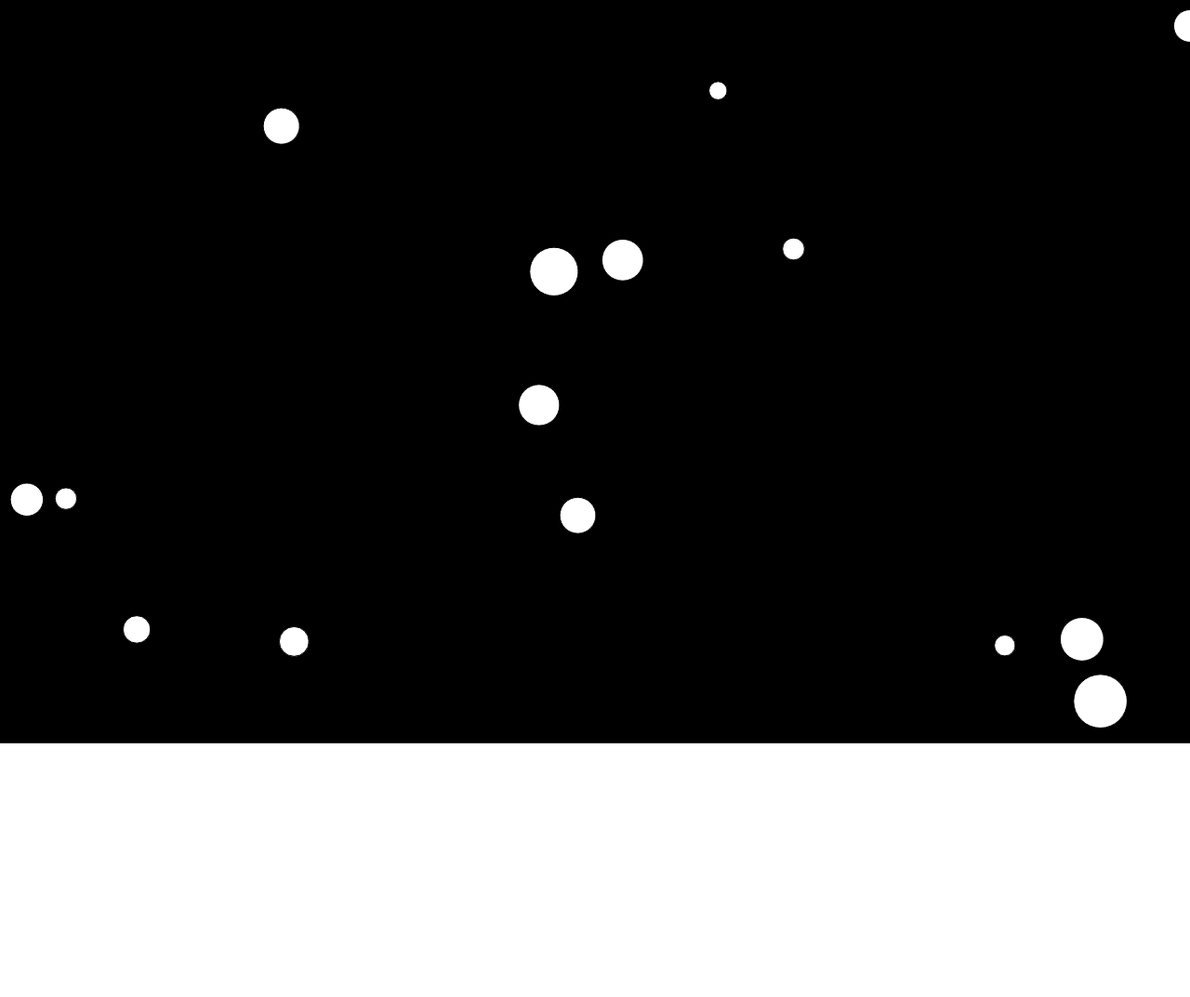
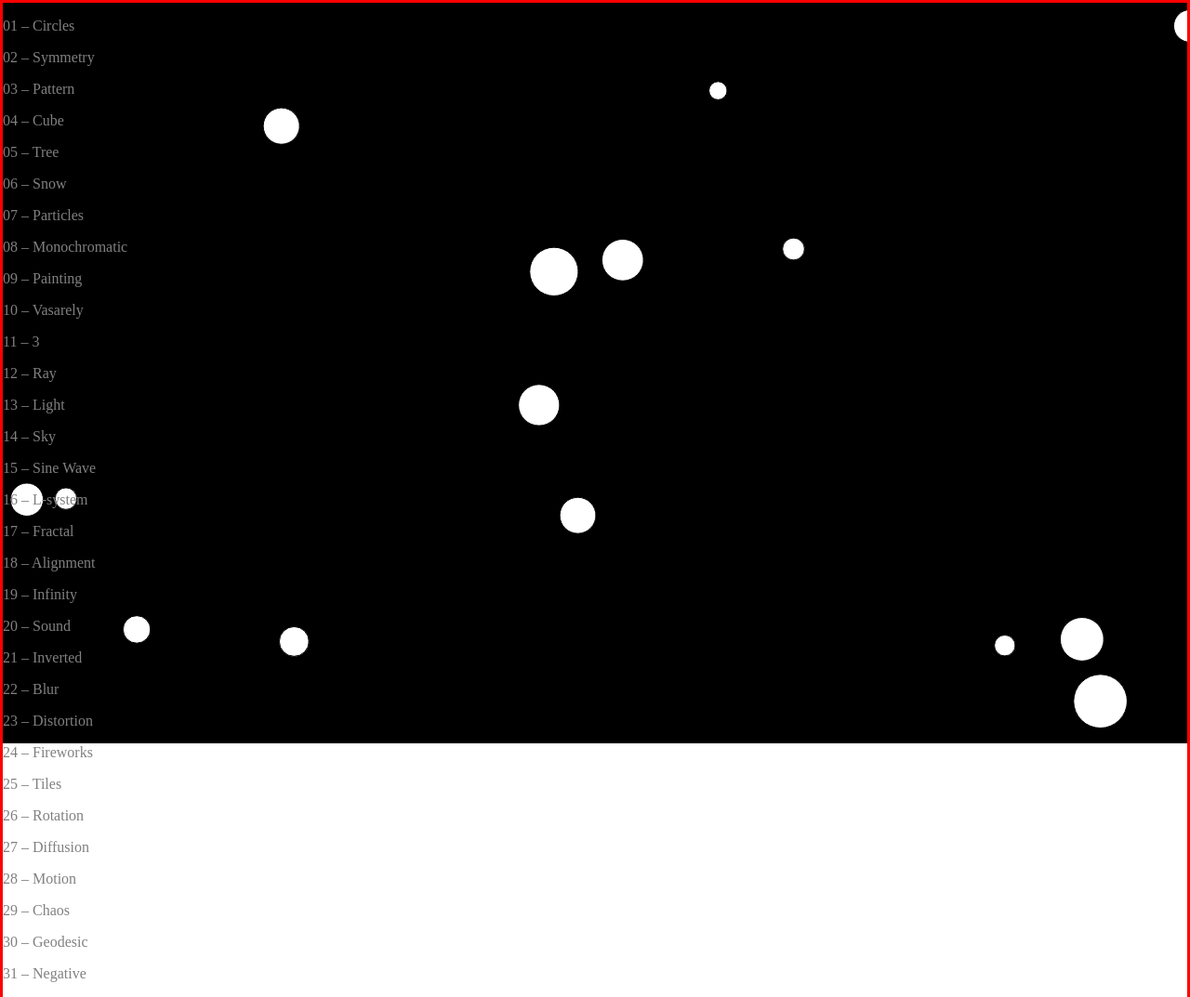
Before and after one commit to JulesFouchy/October-Procedural-Drawings-2020, a website built with Parcel: page src/index.html in a window 1280 px wide. Shown: the whole page at 93% size. Before the commit the page ends 804 px from the top, so only its background shows below. Built offline with nearby package versions, Linux system fonts and the light colour scheme.

Commit message:
Add framework h function ; add Theme component

```diff
--- a/package.json
+++ b/package.json
@@ -19,6 +19,7 @@
   },
   "homepage": "https://github.com/JulesFouchy/October-Procedural-Drawings-2020#readme",
   "dependencies": {
+    "@types/node": "^14.11.2",
     "p5": "^1.1.9"
   },
   "devDependencies": {
--- /dev/null
+++ b/src/components/Theme.ts
@@ -0,0 +1,20 @@
+import h from '../framework/h'
+
+export default (theme: String, day: number) => {
+    const date = new Date()
+    const startDate = new Date(2020, 9, 1, 0, 0)
+    const endDate   = new Date(2020, 10, 1, 0, 0)
+    const today = date.getDate()
+
+    return h( 'p',
+    {
+        class: 'theme ' + (
+            date < startDate ? 'theme-future' :
+            date > endDate   ? 'theme-past'   :
+            day  > today     ? 'theme-future' :
+            day  < today     ? 'theme-past'   :
+                               'theme-present'
+        ),
+    },
+    (day < 10 ? ('0' + day) : day) + ' – ' + theme
+)}
--- /dev/null
+++ b/src/framework/h.ts
@@ -0,0 +1,19 @@
+export default (tag, props, children) => {
+    let html = "<" + tag
+    for (const [key, value] of Object.entries(props)) {
+        html += " " + key + "=\"" + value + "\""
+    }
+    html += ">"
+    if (children) {
+        if (Array.isArray(children)) {
+            children.forEach(child => {
+                html += child
+            })
+        }
+        else {
+            html += children
+        }
+    }
+    html += "</" + tag + ">"
+    return html
+}
--- a/src/index.html
+++ b/src/index.html
@@ -7,6 +7,9 @@
     <title>Procedural October 2020</title>
 </head>
 <body>
+    <div id="main-view">
+        <div id="themes-list"></div>
+    </div>
     <script src="index.ts"></script>
 </body>
 </html>
--- a/src/index.ts
+++ b/src/index.ts
@@ -1,5 +1,13 @@
 import themes from "./ThemesList"
+import Theme from './components/Theme'
 import p5 from "p5"
+
+const themesList = document.getElementById("themes-list")
+let k = 1
+themes.forEach(theme => {
+  themesList.innerHTML += Theme(theme, k)
+  k++
+})
 
 const sketch = new p5((p: p5) => {
 
--- a/src/style.scss
+++ b/src/style.scss
@@ -1,3 +1,36 @@
+// ----------------------
+// Make p5 fill the background
+// ----------------------
 body {
     margin: 0px;
 }
+#defaultCanvas0 {
+    position: fixed;
+    bottom: 0;
+    right: 0;
+    z-index: -999;
+}
+
+// ----------------------
+//
+// ----------------------
+
+#themes-list {
+    border: solid red;
+}
+
+.theme {
+
+}
+
+.theme-past {
+    color: yellow;
+}
+
+.theme-present {
+    color: red;
+}
+
+.theme-future {
+    color: gray;
+}
```
Also changed, not shown: 1 other file.
